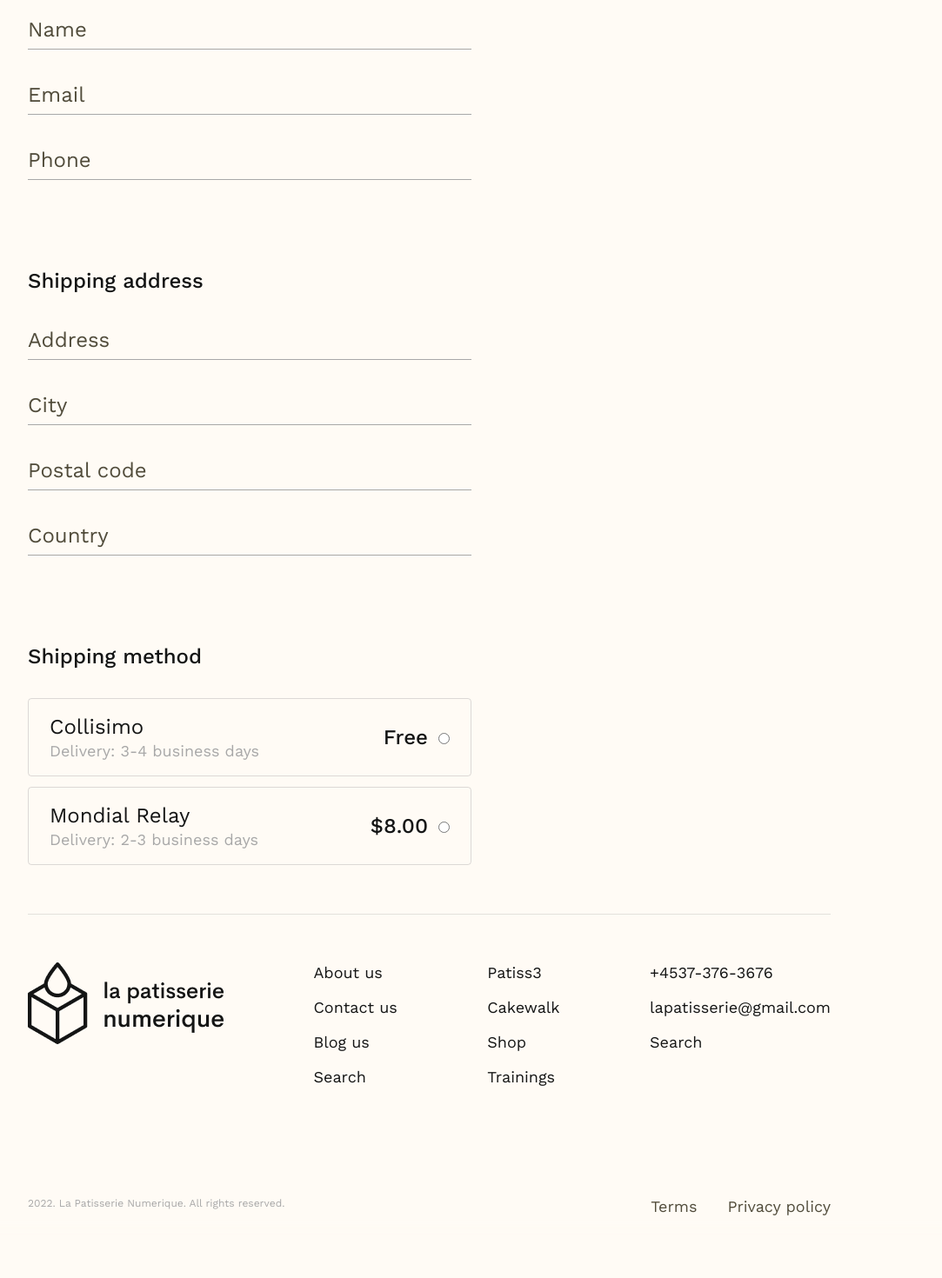
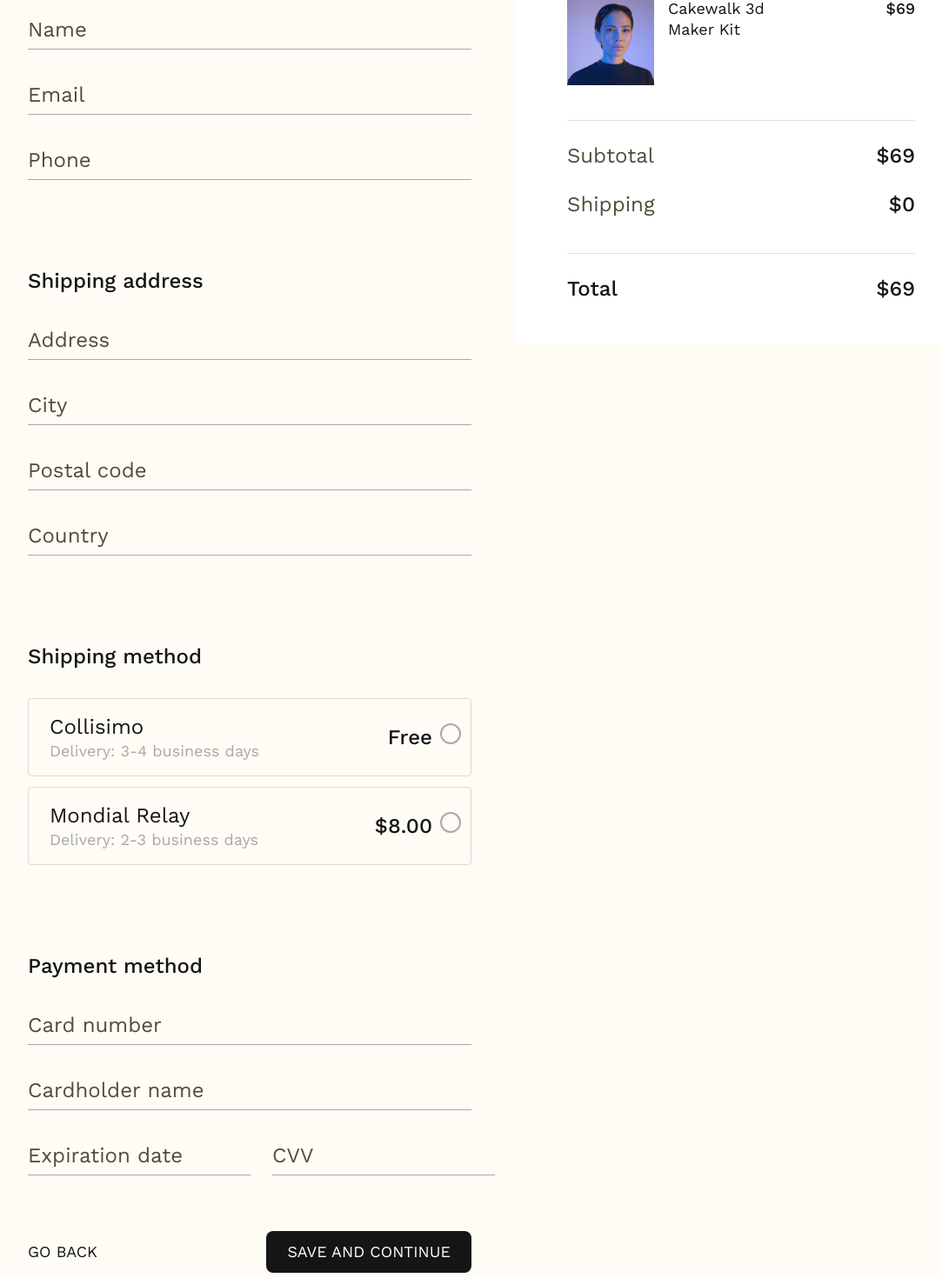
Before and after one commit to Loveriik/cake-shop, a React (Create React App) app: page /blog in a window 1280 px wide. Shown: the part 376-1846 px from the top of the page at 87% size, without its empty margins (68-1151 px from the left). Before the commit the page ends 1797 px from the top, so only its background shows below. Built offline with nearby package versions, Linux system fonts and the light colour scheme.

Commit message:
update 22/05/23 part 2

```diff
--- a/src/pages/Checkout/Checkout.js
+++ b/src/pages/Checkout/Checkout.js
@@ -1,6 +1,8 @@
 import classes from './Checkout.module.css'
 
 import { Fragment } from 'react'
+
+import pic from '../../images/profile2.jpg'
 
 const Checkout = () => {
     return (
@@ -34,8 +36,8 @@ const Checkout = () => {
                                             <p className={classes.description}>Delivery: 3-4 business days</p>
                                         </div>
                                         <div>
-                                            <span className={classes.price}>Free</span>
-                                            <input type='radio' name='delivery' value='free' className={classes.radio}/>
+                                            <input type='radio' name='delivery' value='free' id='freeDelivery' className={classes.radio} />
+                                            <label className={classes.price} htmlFor='freeDelivery'>Free</label>
                                         </div>
                                     </div>
 
@@ -45,17 +47,63 @@ const Checkout = () => {
                                             <p className={classes.description}>Delivery: 2-3 business days</p>
                                         </div>
                                         <div>
-                                            <span className={classes.price}>$8.00</span>
-                                            <input type='radio' name='delivery' value='8.00' className={classes.radio}/>
+                                            <input type='radio' name='delivery' value='8.00' id='costDelivery' className={classes.radio}/>
+                                            <label className={classes.price} htmlFor='costDelivery'>$8.00</label>
                                         </div>
                                     </div>
+                                </div>
+                            </div>
 
+                            <div className={classes['info-block']}>
+                                <h3 className={classes.title3}>Payment method</h3>
+                                <input type='number' name='Card number' className={classes.input} placeholder='Card number'/>
+                                <input type='text' name='Cardholder' className={classes.input} placeholder='Cardholder name'/>
+                                <div className={classes.validity}>
+                                    <input type='number' name='Expirationo date' className={classes.input} placeholder='Expiration date'/>
+                                    <input type='number' name='CVV' className={classes.input} placeholder='CVV'/>
                                 </div>
+                            </div>
 
+                            <div className={classes.buttons}>
+                                <button className={classes.leftBtn}>Go back</button>
+                                <input type='submit' value='Save and continue' className={classes.rightBtn}/>
                             </div>
                         </form>
                     </div>
-                    <div>Cart</div>
+
+                    <div className={classes.cart}>
+                        <div className={classes['products-container']}>
+                            <div className={classes['product-summary']}>
+                                <div className={classes['product-title']}>
+                                    <img src={pic} alt='' className={classes['cartimg']} />
+                                    <h5 className={classes.title5}>Cakewalk 3d Maker Kit</h5>
+                                </div>
+                                <span className={classes['product-price']}>$69</span>
+                            </div>
+                        </div>
+
+                        <div className={classes.border}></div>
+
+                        <div>
+                            <div className={classes['price-container']}>
+                                <span className={classes.tag}>Subtotal</span>
+                                <span className={classes['tag-price']}>$69</span>
+                            </div>
+                            <div className={classes['price-container']}>
+                                <span className={classes.tag}>Shipping</span>
+                                <span className={classes['tag-price']}>$0</span>
+                            </div>
+                        </div>
+
+                        <div className={classes.border}></div>
+
+
+                        <div className={classes['final-price-container']}>
+                            <span className={classes['final-tag']}>Total</span>
+                            <span className={classes['tag-price']}>$69</span>
+                        </div>
+
+                    </div>
                 </div>
             </section>
         </Fragment>
--- a/src/pages/Checkout/Checkout.module.css
+++ b/src/pages/Checkout/Checkout.module.css
@@ -23,7 +23,16 @@
 
 .section {
     padding-inline:100px;
+    padding-bottom:120px;
 }
+
+.checkout-container {
+    margin-top:82px;
+    display: flex;
+    justify-content: space-between;
+}
+
+/*! Personal info section */
 
 .info-block {
     display: flex;
@@ -32,11 +41,6 @@
 
 .info-block:not(:first-child) {
     margin-top:100px;
-}
-
-.checkout-container {
-    margin-top:82px;
-    display: flex;
 }
 
 .personal-info {
@@ -61,7 +65,7 @@
 
     font-size:20px;
     line-height:22px;
-    color:#514C3B;
+    color:#141515;
     font-family: 'Work Sans', sans-serif;
     font-weight: 400;
 }
@@ -108,18 +112,184 @@
 }
 
 .price {
+    margin-right:20px;
     font-size:24px;
     line-height:32px;
     color:#141515;
     font-family: 'Work Sans', sans-serif;
     font-weight: 500;
     position: relative;
+    cursor: pointer;
 }
 
-.radio {
-    margin-left:12px;
+.price::after,
+.price::before {
+    content: '';
+    position: absolute;
+    border-radius: 50%;
 }
 
-input[type=radio]:checked + .delivery-type{
-    background-color: #514C3B;
+.price::after {
+    height:20px;
+    width:20px;
+    border: 2px solid #A8A8A8;
+    right:-33px;
 }
+
+.price::before {
+    background-color: #FCD303;
+    height:12px;
+    width:12px;
+    right:-27px;
+    top:4px;
+    opacity:0;
+    visibility: hidden;
+}
+
+.delivery-type [type='radio'] {
+    display: none;
+}
+
+.delivery-type:has([type='radio']:checked) {
+   background-color: #FFF5E5;
+   border-color:#141515;
+}
+
+.delivery-type [type='radio']:checked ~ .price::before {
+    opacity:1;
+    visibility: visible;
+}
+
+.delivery-type [type='radio']:checked ~ .price::after {
+    border-color: #FCD303;
+}
+
+.validity {
+    display: flex;
+    gap:25px;
+}
+
+.buttons {
+    margin-top:64px;
+    display: flex;
+    justify-content: space-between;
+}
+
+.leftBtn {
+    background-color: transparent;
+    border: none;
+
+    font-size:18px;
+    line-height:24px;
+    color:#141515;
+    font-family: 'Work Sans', sans-serif;
+    font-weight: 400;
+    text-transform: uppercase;
+    cursor:pointer;
+}
+
+.rightBtn {
+    background-color: #141515;
+    border: none;
+
+    font-size:18px;
+    line-height:24px;
+    padding:12px 24px;
+    border-radius: 8px;
+    font-family: 'Work Sans', sans-serif;
+    color:#FFFFFF;
+    font-weight: 400;
+    text-transform: uppercase;
+    cursor:pointer;
+}
+
+/*! Cart section */
+
+.cart {
+    width:520px;
+    background-color: #FFFFFF;
+    padding:48px 60px;
+    align-self: flex-start;
+}
+
+.products-container {
+    display: flex;
+    flex-direction: column;
+    gap:20px;
+    max-height:300px;
+}
+
+.product-summary {
+    display: flex;
+    align-items: flex-start;
+    justify-content: space-between;
+}
+
+.product-title {
+    display: flex;
+    gap:16px;
+}
+
+.cartimg {
+    width:100px;
+    height:100px;
+    object-fit: cover;
+}
+
+.title5 {
+    font-size:18px;
+    line-height:24px;
+    width:118px;
+    font-family: 'Work Sans', sans-serif;
+    color:#141515;
+    font-weight: 400;
+}
+
+.product-price {
+    font-size:18px;
+    line-height:24px;
+    font-family: 'Work Sans', sans-serif;
+    color:#141515;
+    font-weight: 500;
+}
+
+.border {
+    margin-top:40px;
+    border-bottom: 1px solid #E3E1DC;
+}
+
+.price-container {
+    margin-top:24px;
+    display: flex;
+    justify-content: space-between;
+}
+
+.tag {
+    font-size:24px;
+    line-height:32px;
+    font-family: 'Work Sans', sans-serif;
+    color:#514C3B;
+    font-weight: 400;
+}
+
+.tag-price {
+    font-size:24px;
+    line-height:32px;
+    font-family: 'Work Sans', sans-serif;
+    color:#141515;
+    font-weight: 500;
+}
+
+.final-price-container {
+    margin-top:24px;
+    display: flex;
+    justify-content: space-between;
+}
+
+.final-tag {
+    font-size:24px;
+    line-height:32px;
+    font-family: 'Work Sans', sans-serif;
+    color:#141515;
+    font-weight: 500;
+}
```
